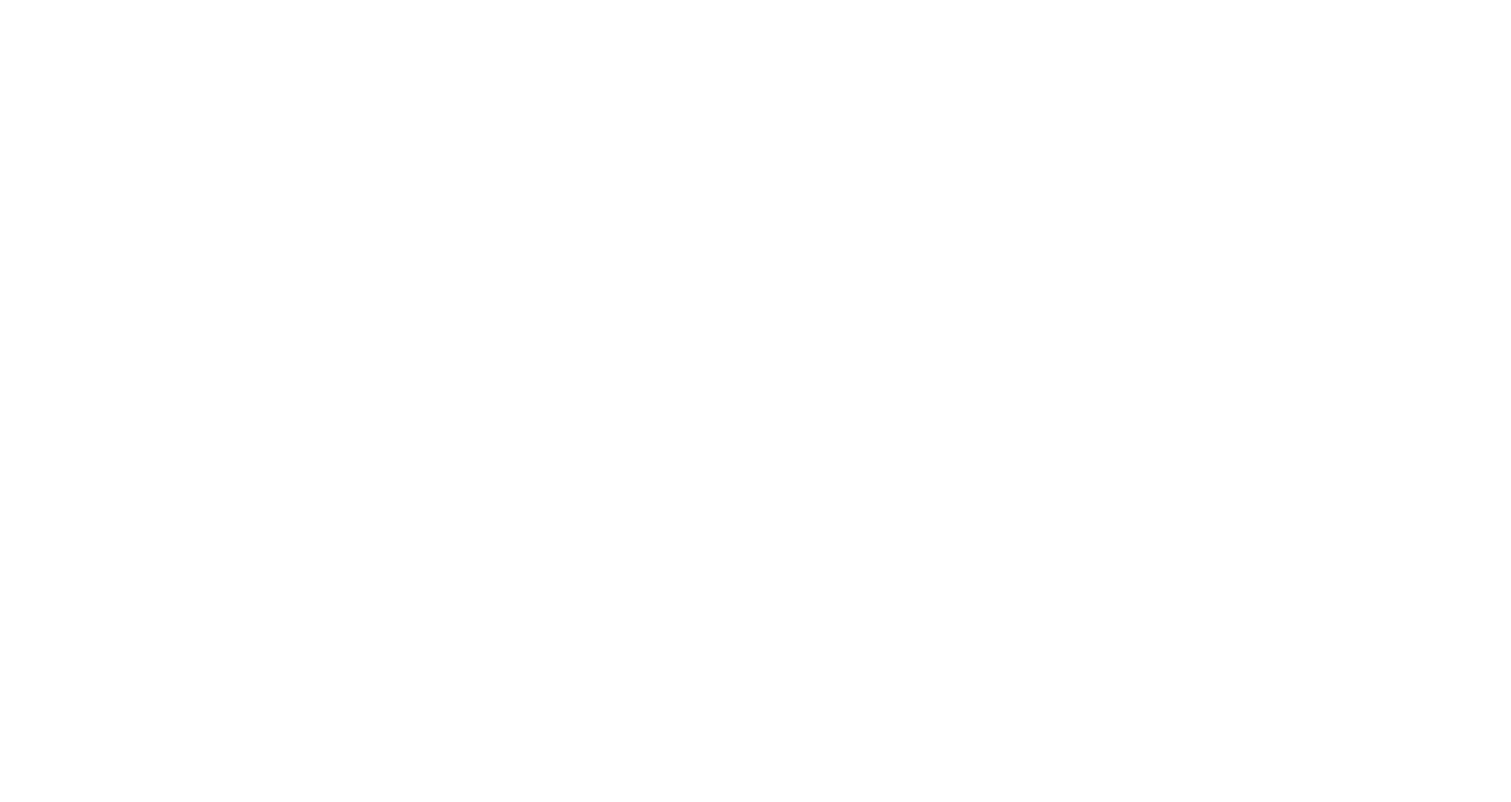
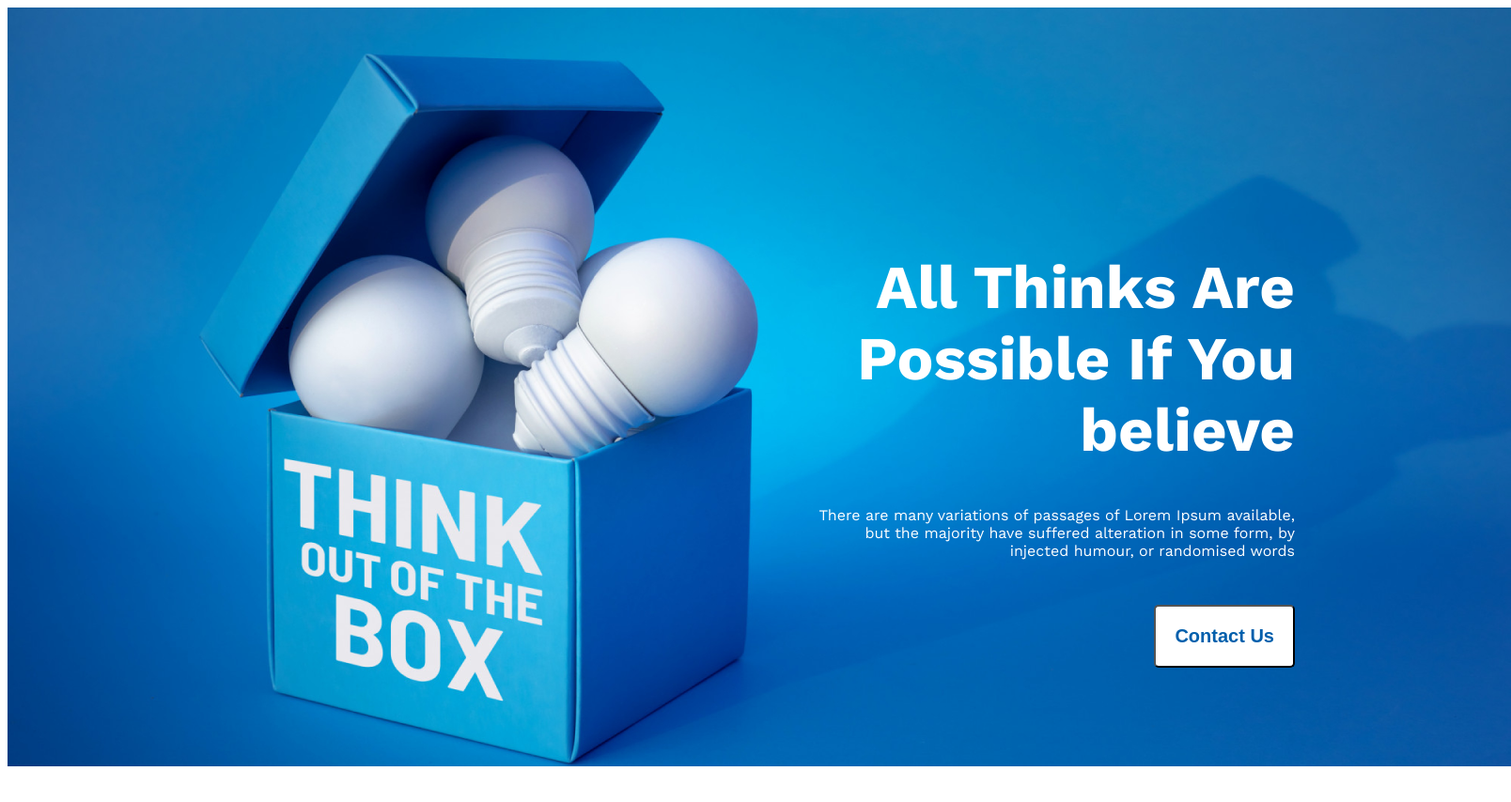
Before and after one commit to Shahadat220933/Practise-Portfolio, a plain HTML site: page index.html in a window 1280 px wide. Shown: the whole page at 94% size, 1608 px wide, since content can reach past the window. Before the commit the page ends 800 px from the top, so only its background shows below. Drawn offline with nearby package versions, Linux system fonts and the light colour scheme.

Commit message:
Header complete

```diff
--- a/index.html
+++ b/index.html
@@ -3,9 +3,25 @@
 <head>
     <meta charset="UTF-8">
     <meta name="viewport" content="width=device-width, initial-scale=1.0">
-    <title>Practise Portfolios</title>
+    <title>Practise Portfolio</title>
+    <link rel="stylesheet" href="style/style.css">
+    <link rel="preconnect" href="https://fonts.googleapis.com">
+<link rel="preconnect" href="https://fonts.gstatic.com" crossorigin>
+<link href="https://fonts.googleapis.com/css2?family=Work+Sans:ital,wght@0,100..900;1,100..900&display=swap" rel="stylesheet">
 </head>
 <body>
+    <header class="header">
+        <div class="banner-container">
+            <h1 class="banner-title">All Thinks Are <br> Possible If You <br> believe</h1>
+            <p class="banner-description">There are many variations of passages of Lorem Ipsum available, but the majority have suffered alteration in some form, by injected humour, or randomised words</p>
+            <button class="banner-button">Contact Us</button>
+   </header>
+    <main>
+
+    </main>
+    <footer>
+
+    </footer>
 
 </body>
 </html>
--- a/style/style.css
+++ b/style/style.css
@@ -0,0 +1,38 @@
+body{
+
+  font-family: "Work Sans", sans-serif;
+  font-weight: weight;
+  font-style: normal;
+}
+.header{
+    background-image:url(../images/banner/banner3.png);
+    background-repeat:no-repeat;
+    background-size:contain;
+    width: 1600px;
+    height: 808px;
+}
+.banner-container{
+    text-align:right;
+    color: white;
+    padding: 216px 230px 166px 845px;
+}
+.banner-title{
+    color: #FFF;
+font-size: 65px;
+font-weight: 700;
+}
+.banner-description{
+    color: #FFF;
+    margin-top: 24px;
+font-size: 16px;
+font-weight: 400;
+text-align: right;
+}.banner-button{
+    border-radius: 5px;
+background: #FFF;
+color: #005FAC;
+font-size: 20px;
+font-weight: 600;
+padding: 20px;
+margin-top: 32px;
+}
```
